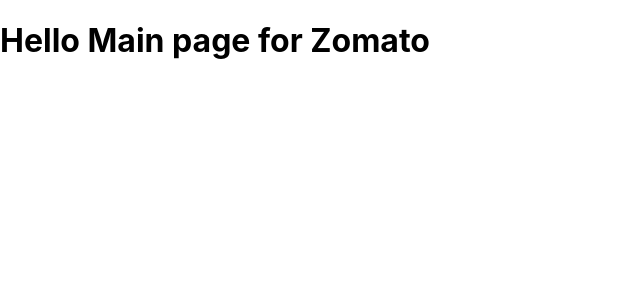
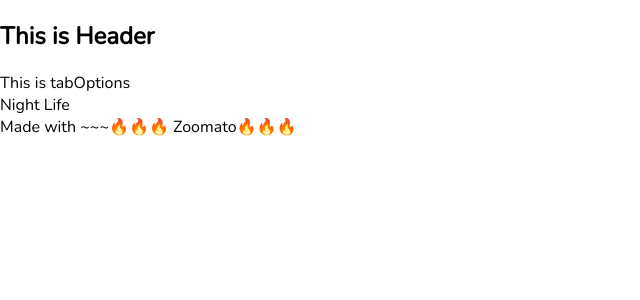
Before and after one commit to vvkkr1/zomato-clone, a React (Create React App) app: page / in a window 1280 px wide. Shown: the top 300 px of the page, without its empty margins (0-640 px from the left). Built offline with nearby package versions, Linux system fonts and the light colour scheme.

Commit message:
pages and components,commons created

```diff
--- a/package.json
+++ b/package.json
@@ -3,6 +3,7 @@
   "version": "0.1.0",
   "private": true,
   "dependencies": {
+    "@flaticon/flaticon-uicons": "^3.0.0",
     "@testing-library/jest-dom": "^5.17.0",
     "@testing-library/react": "^13.4.0",
     "@testing-library/user-event": "^13.5.0",
--- a/public/index.html
+++ b/public/index.html
@@ -2,7 +2,7 @@
 <html lang="en">
   <head>
     <meta charset="utf-8" />
-    <link rel="icon" href="%PUBLIC_URL%/favicon.ico" />
+    <link rel="icon" href="https://b.zmtcdn.com/images/square_zomato_logo_new.svg" />
     <meta name="viewport" content="width=device-width, initial-scale=1" />
     <meta name="theme-color" content="#000000" />
     <meta
@@ -24,6 +24,11 @@
       work correctly both with client-side routing and a non-root public URL.
       Learn how to configure a non-root public URL by running `npm run build`.
     -->
+    <link
+      rel = "stylesheet"
+      href="https://cdn-uicons.flaticon.com/uicons-regular-rounded/css/uicons-regular-rounded.css"
+      />
+
     <title>Zomato.com</title>
   </head>
   <body>
--- a/src/App.js
+++ b/src/App.js
@@ -1,9 +1,10 @@
 import React from 'react'
+import HomePage from './Pages/home';
 
 const App = () => {
   return (
     <div>
-       <h1>Hello Main page for Zomato</h1>
+       <HomePage/>
     </div>
   )
 }
--- /dev/null
+++ b/src/Pages/home/index.js
@@ -0,0 +1,34 @@
+import React, { useState } from 'react'
+import Header from '../../components/common/header';
+import TabOptions from '../../components/common/tabOptions';
+import Footer from '../../components/common/footer';
+
+const HomePage = () => {
+
+    const[activeTab, setActiveTab] = useState("Night Life")
+
+  return (
+    <div>
+        <Header/>
+        <TabOptions/>
+        {/*Diff screens*/}
+        {getCorrectScreen(activeTab)}
+        <Footer/>
+    </div>
+  )
+}
+const getCorrectScreen = (tab) => {
+    switch(tab){
+        case "Delhivery":
+            return <div>Delhivery</div>
+        case "Dining Out":
+            return <div>Dining Out</div>
+        case "Night Life":
+            return <div>Night Life</div>
+        default:
+            return <div>Delhivery</div>
+    }
+
+  }
+
+export default HomePage;
--- /dev/null
+++ b/src/components/common/footer/index.js
@@ -0,0 +1,11 @@
+import React from 'react'
+
+const Footer = () => {
+  return (
+    <div>
+        Made with ~~~🔥🔥🔥 Zoomato🔥🔥🔥
+    </div>
+  )
+}
+
+export default Footer
--- /dev/null
+++ b/src/components/common/header/index.js
@@ -0,0 +1,11 @@
+import React from 'react'
+
+const Header = () => {
+  return (
+    <div>
+        <h2>This is Header</h2>
+    </div>
+  )
+}
+
+export default Header
--- /dev/null
+++ b/src/components/common/tabOptions/index.js
@@ -0,0 +1,11 @@
+import React from 'react'
+
+const TabOptions = () => {
+  return (
+    <div>
+        This is tabOptions
+    </div>
+  )
+}
+
+export default TabOptions
--- a/src/index.css
+++ b/src/index.css
@@ -2,11 +2,10 @@
 
 body {
   margin: 0;
-  font-family: -apple-system, BlinkMacSystemFont, 'Segoe UI', 'Roboto', 'Oxygen',
-    'Ubuntu', 'Cantarell', 'Fira Sans', 'Droid Sans', 'Helvetica Neue',
-    sans-serif;
+  font-family: 'Nunito', sans-serif;;
   -webkit-font-smoothing: antialiased;
   -moz-osx-font-smoothing: grayscale;
+  box-sizing: border-box;
 }
 
 code {
```
Also changed, not shown: src/components/common/header/styles.css (added), 1 other file (tests, documents, lock files or other folders).
